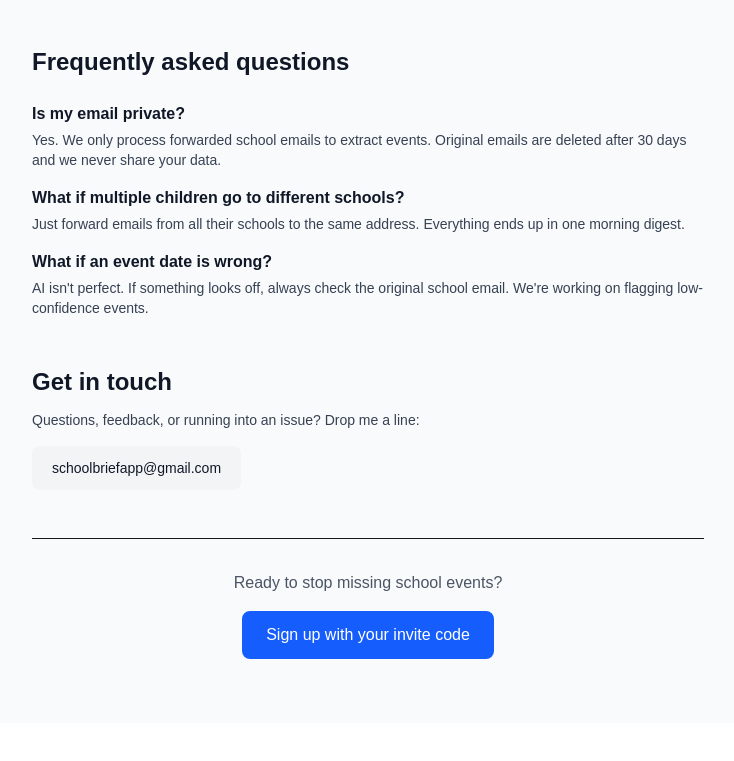
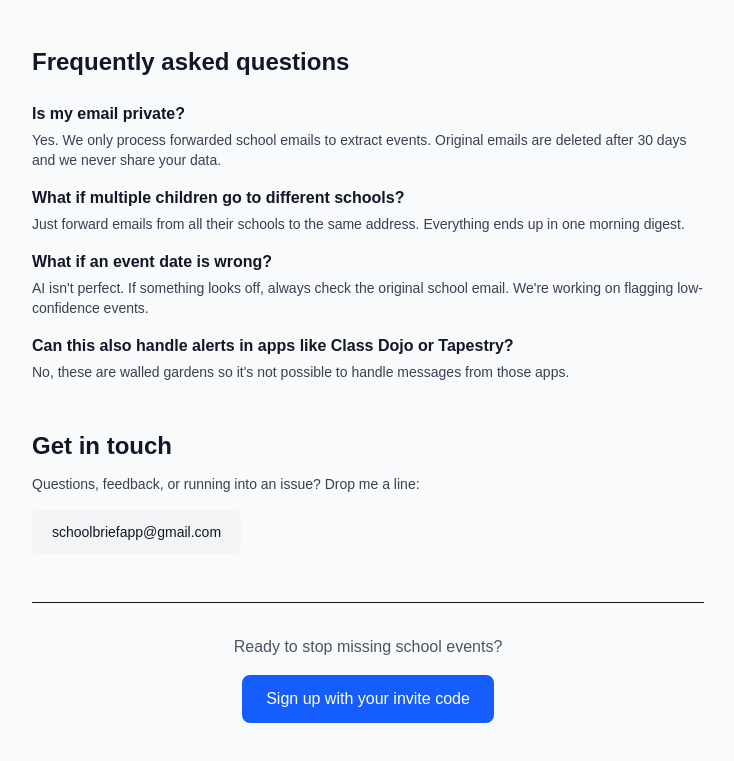
Before and after one commit to lukasbecker36-dot/schoolbrief, a Next.js app: page /how-it-works in a window 1280 px wide. Shown: the part 1964-2725 px from the top of the page, without its empty margins (272-1006 px from the left). Before the commit the page ends 2687 px from the top, so only its background shows below. Built offline with nearby package versions, Linux system fonts and the light colour scheme.

Commit message:
add Class Dojo/Tapestry FAQ

```diff
--- a/app/how-it-works/page.tsx
+++ b/app/how-it-works/page.tsx
@@ -106,6 +106,10 @@ export default function HowItWorks() {
                 <p className="font-semibold text-gray-900 mb-1">What if an event date is wrong?</p>
                 <p className="text-gray-700 text-sm">AI isn't perfect. If something looks off, always check the original school email. We're working on flagging low-confidence events.</p>
               </div>
+              <div>
+                <p className="font-semibold text-gray-900 mb-1">Can this also handle alerts in apps like Class Dojo or Tapestry?</p>
+                <p className="text-gray-700 text-sm">No, these are walled gardens so it's not possible to handle messages from those apps.</p>
+              </div>
 
             </div>
           </section>
```
